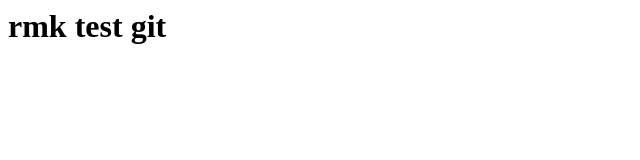
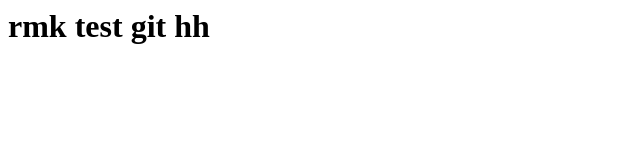
Before and after one commit to rami1973/rmktest, a plain HTML site: page index.html in a window 1280 px wide. Shown: the full height of the page, 0-640 px from the left. Drawn offline with Linux system fonts and the light colour scheme.

Commit message:
Update index.html

```diff
--- a/index.html
+++ b/index.html
@@ -7,6 +7,6 @@
     <script type="text/java" src="./js/t.js"></script>
 </head>
 <body>
-    <h1>rmk test git</h1>
+    <h1>rmk test git hh</h1>
 </body>
 </html>
```
